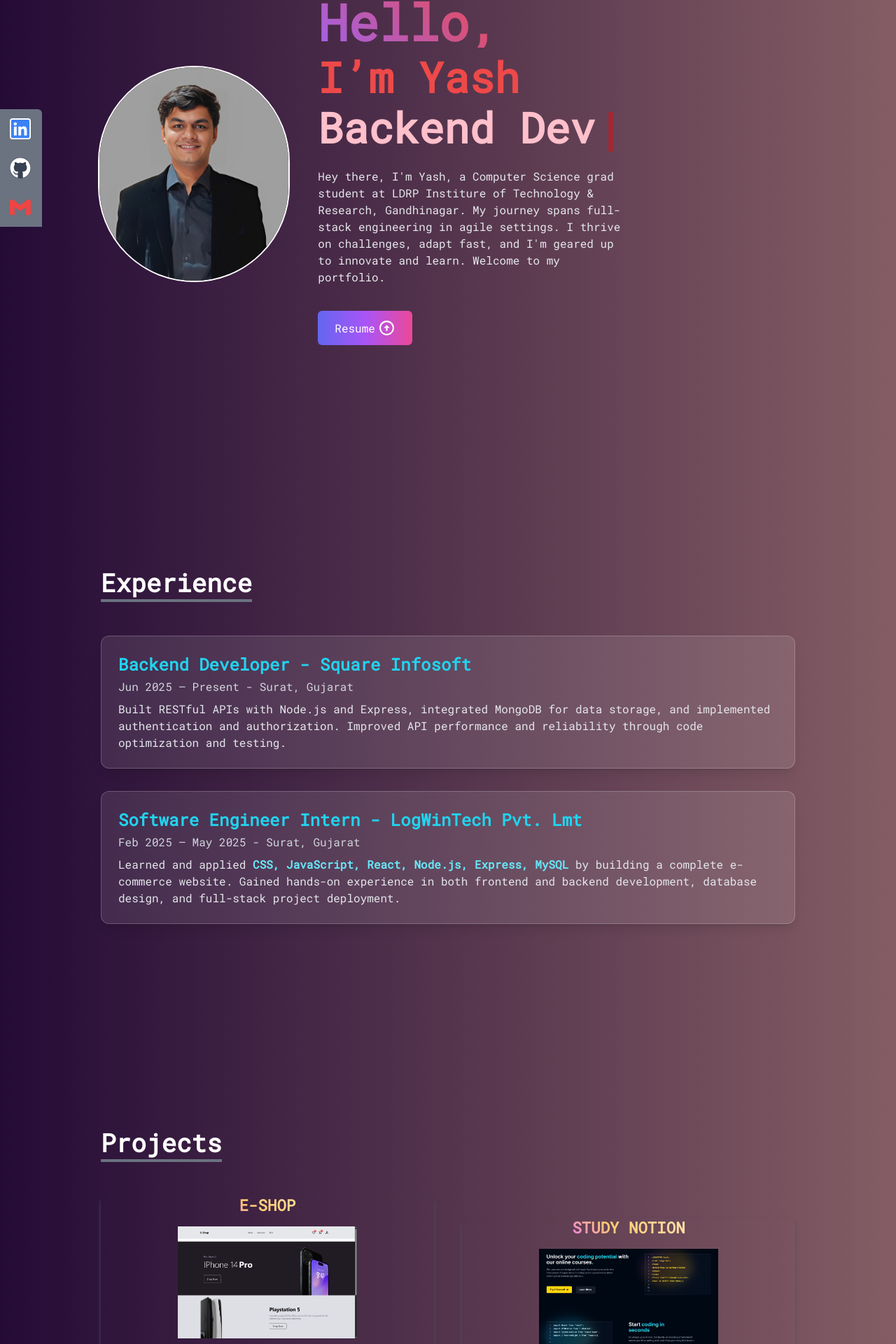
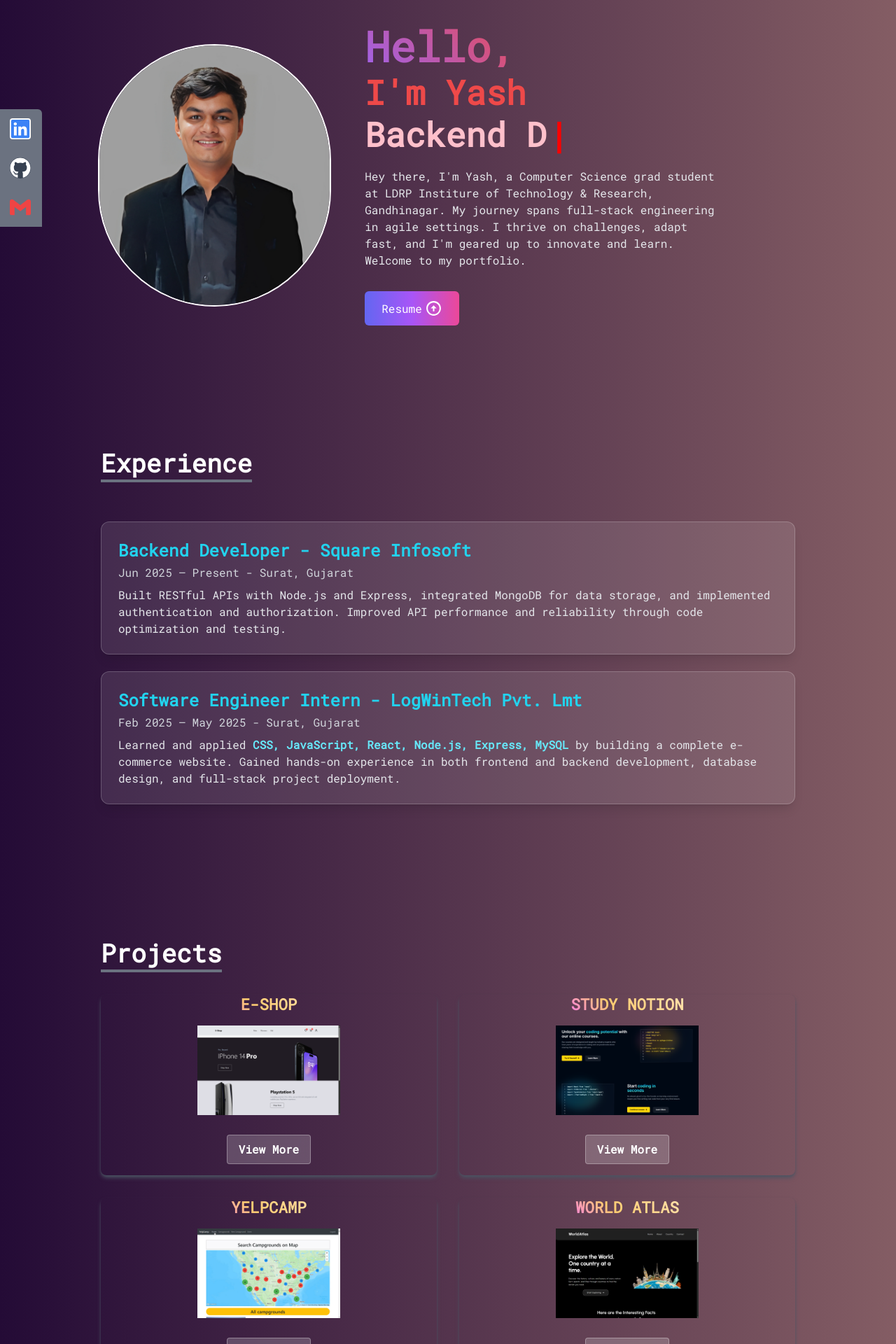
Before and after one commit to Yash-JD/portfolio_react, a React (Create React App) app: page / in a window 1280 px wide. Shown: the part 124-2044 px from the top of the page at 70% size. Built offline with nearby package versions, Linux system fonts and the light colour scheme.

Commit message:
Adjusted styling between components

```diff
--- a/src/components/About.jsx
+++ b/src/components/About.jsx
@@ -8,15 +8,15 @@ const About = () => {
     AOS.init({ duration: 2000 });
   }, []);
   return (
-    <div name="about" className="w-full text-white min-h-screen py-10 px-4">
-      <div className="max-w-screen-lg p-4 mx-auto flex flex-col justify-center w-full h-full">
-        <div className="pb-2" data-aos="fade-up">
+    <div name="about" className="w-full text-white py-16 md:py-20 px-4">
+      <div className="max-w-screen-lg p-4 mx-auto flex flex-col justify-center w-full">
+        <div className="pb-2 mb-6" data-aos="fade-up">
           <p className="text-4xl font-bold inline border-b-4 border-gray-500">
             About
           </p>
         </div>
 
-        <p className="text-xl mt-10" data-aos="fade-up">
+        <p className="text-xl mt-6 mb-4" data-aos="fade-up">
           Hi, my name is Yash Dobariya and I am a software developer. I have
           pursued B.E. degree in CS along with a minors degree in AI&ML. I have
           a passion for solving complex problems and creating innovative
--- a/src/components/Experience.jsx
+++ b/src/components/Experience.jsx
@@ -9,16 +9,16 @@ const Experience = () => {
   return (
     <div
       name="experience"
-      className="w-full min-h-screen text-white py-10 px-4"
+      className="w-full text-white py-16 md:py-20 px-4"
     >
-      <div className="max-w-screen-lg p-4 mx-auto flex flex-col justify-center w-full h-full">
-        <div className="pb-2 " data-aos="fade-up">
+      <div className="max-w-screen-lg p-4 mx-auto flex flex-col justify-center w-full">
+        <div className="pb-2 mb-6" data-aos="fade-up">
           <p className="text-4xl font-bold inline border-b-4 border-gray-500">
             Experience
           </p>
         </div>
 
-        <div className="mt-12 space-y-8" data-aos="fade-up">
+        <div className="mt-8 space-y-6" data-aos="fade-up">
           {/* Experience 1 */}
           <div className="bg-white/10 border border-white/20 rounded-xl p-6 shadow-lg">
             <h4 className="text-2xl font-bold text-cyan-400 mb-1">
--- a/src/components/Hero.jsx
+++ b/src/components/Hero.jsx
@@ -11,21 +11,21 @@ const Home = () => {
   }, []);
 
   return (
-    <div name="home" className="w-full min-h-screen py-10">
-      <div className="max-w-screen-lg mx-auto flex flex-col items-center justify-center h-full px-3 md:flex-row gap-10">
-        <div className="md:w-[40%]">
+    <div name="home" className="w-full py-16 md:py-20">
+      <div className="max-w-screen-lg mx-auto flex flex-col items-center justify-center px-3 md:flex-row gap-8 md:gap-12">
+        <div className="md:w-[35%] flex justify-center">
           <img
             src={profile}
             alt="my profile"
-            className="rounded-full border-2 border-white mx-auto my-auto w-2/3 md:w-full"
+            className="rounded-full border-2 border-white w-2/3 md:w-full"
           />
         </div>
-        <div className="flex flex-col justify-center h-full w-[100%] gap-3">
-          <h1 className="name text-5xl font-bold md:text-7xl">Hello,</h1>
-          <h2 className="text-2xl sm:text-6xl font-bold text-[#ee4949]">
-            I’m Yash{" "}
+        <div className="flex flex-col justify-center w-full md:w-[65%] gap-2 md:gap-3">
+          <h1 className="name text-4xl md:text-6xl font-bold">Hello,</h1>
+          <h2 className="text-xl md:text-5xl font-bold text-[#ee4949]">
+            I'm Yash{" "}
           </h2>
-          <div className="text-2xl sm:text-6xl font-bold">
+          <div className="text-xl md:text-5xl font-bold">
             <span style={{ fontWeight: "bold", color: "pink" }}>
               <Typewriter
                 words={["Backend Developer"]}
@@ -39,7 +39,7 @@ const Home = () => {
               <Cursor className="z-0" />
             </span>
           </div>
-          <p className="text-gray-200 py-4 max-w-md">
+          <p className="text-gray-200 py-2 md:py-3 max-w-lg text-sm md:text-base">
             Hey there, I'm Yash, a Computer Science grad student at LDRP
             Institure of Technology & Research, Gandhinagar. My journey spans
             full-stack engineering in agile settings. I thrive on challenges,
@@ -47,13 +47,13 @@ const Home = () => {
             portfolio.
           </p>
 
-          <div>
+          <div className="pt-2">
             <a
               href="/Yash_Resume.pdf"
               download="true"
               target="_blank"
               rel="noreferrer"
-              className="group text-white w-fit px-6 py-3 my-2 flex items-center rounded-md bg-gradient-to-r from-indigo-500 via-purple-500 to-pink-500 cursor-pointer"
+              className="group text-white w-fit px-6 py-3 flex items-center rounded-md bg-gradient-to-r from-indigo-500 via-purple-500 to-pink-500 cursor-pointer"
             >
               Resume
               <span className="group-hover:rotate-180 duration-500">
--- a/src/components/Projects.jsx
+++ b/src/components/Projects.jsx
@@ -88,19 +88,16 @@ const Projects = () => {
   ];
 
   return (
-    <div name="projects" className="w-full text-white min-h-screen py-10">
-      <div className="max-w-screen-lg p-4 mx-auto flex flex-col justify-center w-full h-full">
-        <div className="pb-6 mb-8">
-          <p
-            className="text-4xl font-bold inline border-b-4 border-gray-500"
-            data-aos="fade-up"
-          >
+    <div name="projects" className="w-full text-white py-16 md:py-20">
+      <div className="max-w-screen-lg p-4 mx-auto flex flex-col justify-center w-full">
+        <div className="pb-4 mb-6" data-aos="fade-up">
+          <p className="text-4xl font-bold inline border-b-4 border-gray-500">
             Projects
           </p>
         </div>
 
         <div
-          className="grid sm:grid-cols-2 md:grid-cols-2 gap-10 space-y-8"
+          className="grid sm:grid-cols-2 md:grid-cols-2 gap-8"
           data-aos-anchor-placement="top-center"
         >
           {portfolios.map((project) => (
@@ -115,7 +112,7 @@ const Projects = () => {
               <img
                 src={project.src}
                 alt=""
-                className="rounded-md duration-200 h-[10rem] w-[22rem] hover:scale-105 object-contain mx-auto"
+                className="rounded-md duration-200 h-[8rem] w-[18rem] hover:scale-105 object-contain mx-auto mb-3"
               />
               <div className="flex items-center justify-center">
                 <button
--- a/src/components/Skills.jsx
+++ b/src/components/Skills.jsx
@@ -74,8 +74,8 @@ const Skills = () => {
   ];
 
   return (
-    <div name="skills" className=" w-full min-h-screen py-10">
-      <div className="max-w-screen-lg mx-auto p-4 flex flex-col justify-center w-full h-full text-white">
+    <div name="skills" className="w-full py-16 md:py-20">
+      <div className="max-w-screen-lg mx-auto p-4 flex flex-col justify-center w-full text-white">
         <div>
           <p
             className="text-4xl font-bold border-b-4 border-gray-500 p-2 inline"
@@ -83,12 +83,12 @@ const Skills = () => {
           >
             Skills & Tools
           </p>
-          <p className="py-6" data-aos="fade-up">
+          <p className="py-4" data-aos="fade-up">
             These are the technologies I've worked with
           </p>
         </div>
 
-        <div className="w-full grid grid-cols-2 sm:grid-cols-3 gap-8 text-center py-8 px-12 sm:px-0">
+        <div className="w-full grid grid-cols-2 sm:grid-cols-3 gap-6 text-center py-6 px-12 sm:px-0">
           {techs.map(({ id, src, title, style }) => (
             <div
               key={id}
```
